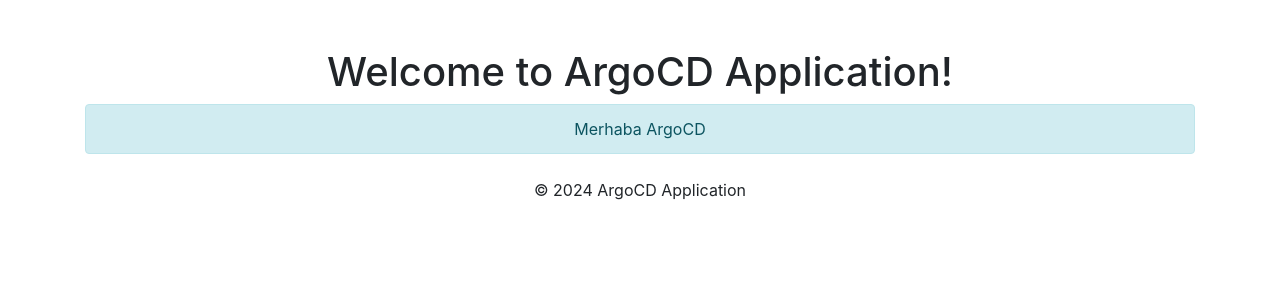
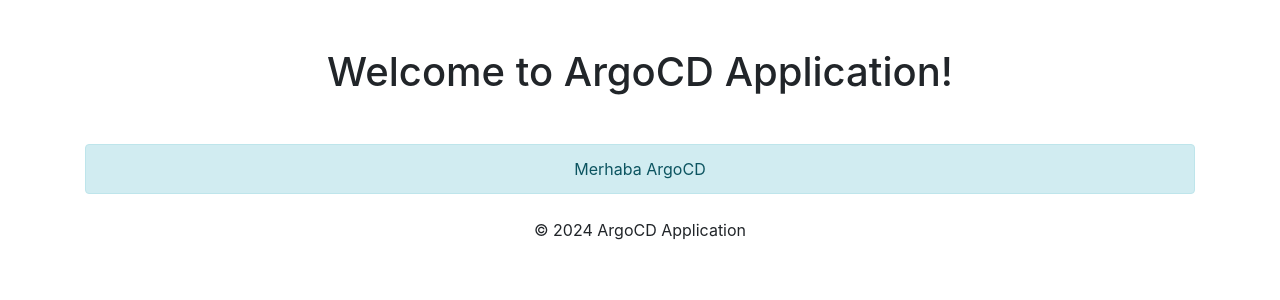
Before and after one commit to seyma-alkaym/argocd-flask, a Flask app: page / in a window 1280 px wide. Shown: the top 300 px of the page. Run offline with Flask 3, Linux system fonts and the light colour scheme; some libraries are stand-ins or nearby versions.

Commit message:
Update file.

```diff
--- a/templates/index.html
+++ b/templates/index.html
@@ -9,8 +9,8 @@
 </head>
 <body>
     <div class="container mt-5">
-        <h1 class="text-center me-4">Welcome to ArgoCD Application!</h1>
-        <div class="alert alert-info text-center" role="alert">
+        <h1 class="text-center">Welcome to ArgoCD Application!</h1>
+        <div class="alert alert-info text-center mt-5" role="alert">
             {{ message }}
         </div>
         <footer class="text-center mt-4">
```
